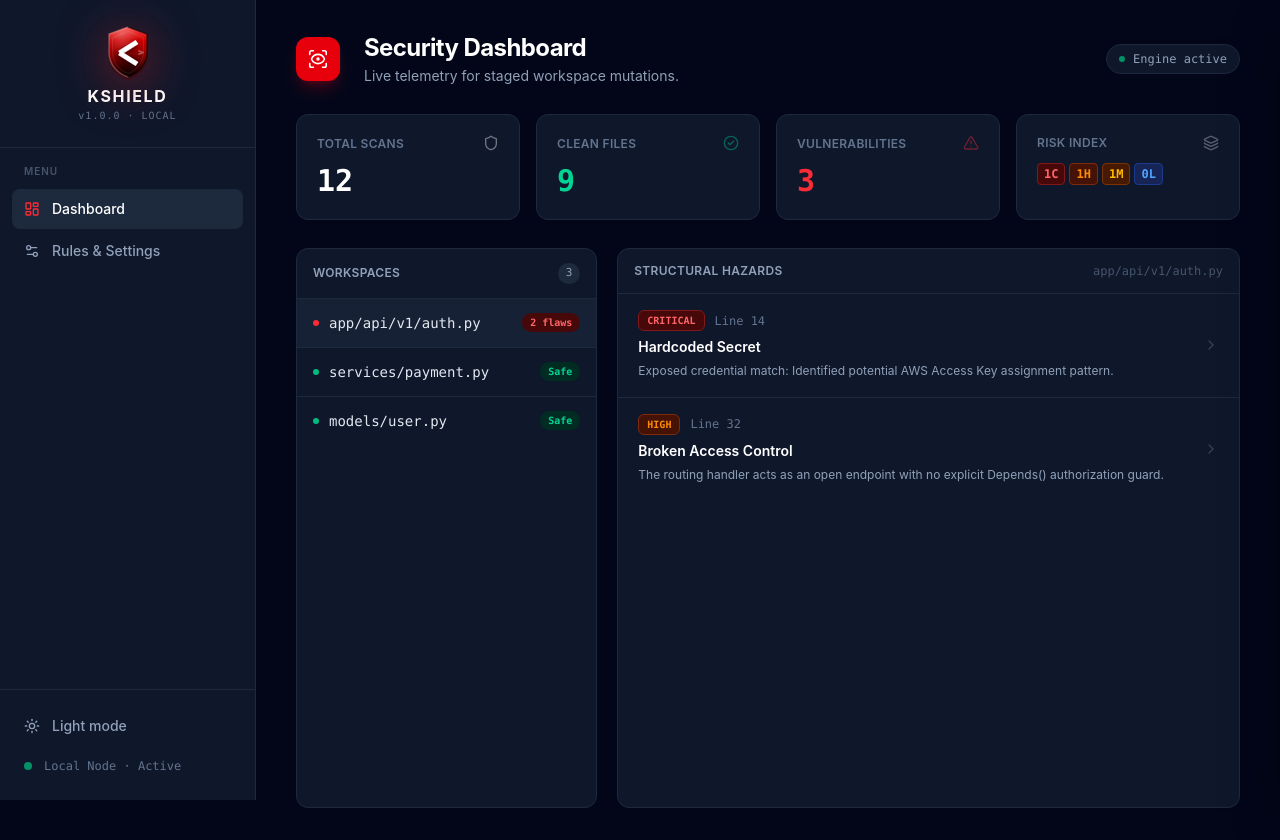
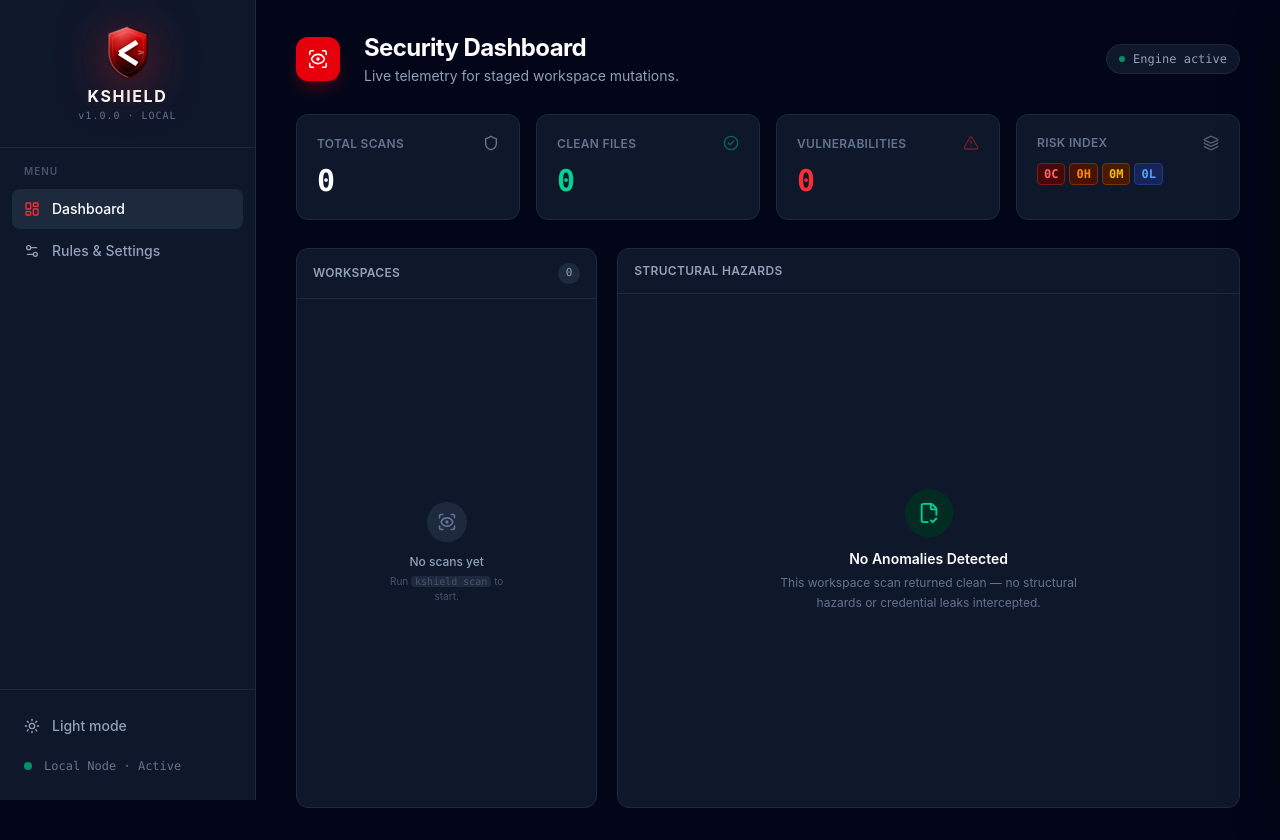
Before and after one commit to YTT-Global/kshield, a React (Vite) app in the folder frontend/: page / in a window 1280 px wide. Built offline with nearby package versions, Linux system fonts and the light colour scheme.

Commit message:
ui: remove mock data from dashboard and add empty state

```diff
--- a/frontend/src/components/Dashboard.tsx
+++ b/frontend/src/components/Dashboard.tsx
@@ -32,42 +32,15 @@ function DiffViewer({ diff }: { diff: string }) {
 
 export const Dashboard: React.FC = () => {
   const [telemetry] = useState<GlobalTelemetry>({
-    totalScans: 12,
-    cleanFiles: 9,
-    openVulnerabilities: 3,
-    breakdown: { critical: 1, high: 1, medium: 1, low: 0 },
+    totalScans: 0,
+    cleanFiles: 0,
+    openVulnerabilities: 0,
+    breakdown: { critical: 0, high: 0, medium: 0, low: 0 },
   });
 
-  const [scans] = useState<ScanResult[]>([
-    {
-      scan_id: 's1',
-      filename: 'app/api/v1/auth.py',
-      safe: false,
-      vulnerabilities_discovered: 2,
-      anomalies: [
-        {
-          id: 'v1', line: 14, type: 'Hardcoded Secret', severity: 'CRITICAL',
-          description: 'Exposed credential match: Identified potential AWS Access Key assignment pattern.',
-          remediation: {
-            explanation: 'ELI5: The firewall found a plain-text security key hardcoded in the source. Move it into an environment variable so it never touches source control.',
-            patch_diff: '--- a/app/api/v1/auth.py\n+++ b/app/api/v1/auth.py\n@@ -14,1 +14,1 @@\n-AWS_KEY = "AKIAIOSFODNN7EXAMPLE"\n+AWS_KEY = os.getenv("AWS_ACCESS_KEY_ID")',
-          },
-        },
-        {
-          id: 'v2', line: 32, type: 'Broken Access Control', severity: 'HIGH',
-          description: 'The routing handler acts as an open endpoint with no explicit Depends() authorization guard.',
-          remediation: {
-            explanation: 'ELI5: This route is publicly accessible. We wrapped it with an authentication guard so only verified users can call it.',
-            patch_diff: "--- a/app/api/v1/auth.py\n+++ b/app/api/v1/auth.py\n@@ -32,1 +32,2 @@\n+@app.get('/secure-data', dependencies=[Depends(AuthGuard)])\n def get_secure_data():",
-          },
-        },
-      ],
-    },
-    { scan_id: 's2', filename: 'services/payment.py', safe: true,  vulnerabilities_discovered: 0, anomalies: [] },
-    { scan_id: 's3', filename: 'models/user.py',      safe: true,  vulnerabilities_discovered: 0, anomalies: [] },
-  ]);
+  const [scans] = useState<ScanResult[]>([]);
 
-  const [selectedScan, setSelectedScan] = useState<ScanResult | null>(scans[0] || null);
+  const [selectedScan, setSelectedScan] = useState<ScanResult | null>(null);
   const [drawerOpen, setDrawerOpen]       = useState(false);
   const [drawerAnomaly, setDrawerAnomaly] = useState<Anomaly | null>(null);
 
@@ -153,7 +126,8 @@ export const Dashboard: React.FC = () => {
               <span className="text-[11px] font-mono bg-slate-100 dark:bg-slate-800 text-slate-500 dark:text-slate-400 px-2 py-0.5 rounded-full">{scans.length}</span>
             </div>
             <div className="overflow-y-auto flex-1 divide-y divide-slate-100 dark:divide-slate-800">
-              {scans.map(scan => (
+              {scans.length > 0 ? (
+                scans.map(scan => (
                   <button
                     key={scan.scan_id}
                     onClick={() => setSelectedScan(scan)}
@@ -175,7 +149,18 @@ export const Dashboard: React.FC = () => {
                       {scan.safe ? 'Safe' : `${scan.vulnerabilities_discovered} flaws`}
                     </span>
                   </button>
-              ))}
+                ))
+              ) : (
+                <div className="flex flex-col items-center justify-center h-full p-6 text-center">
+                  <div className="w-10 h-10 rounded-full bg-slate-100 dark:bg-slate-800 flex items-center justify-center mb-3">
+                    <ScanEye size={20} className="text-slate-400 dark:text-slate-500" />
+                  </div>
+                  <p className="text-xs font-medium text-slate-500 dark:text-slate-400">No scans yet</p>
+                  <p className="text-[10px] text-slate-400 dark:text-slate-600 mt-1 max-w-[120px]">
+                    Run <code className="bg-slate-100 dark:bg-slate-800 px-1 rounded">kshield scan</code> to start.
+                  </p>
+                </div>
+              )}
             </div>
           </div>
 
```
Lines whose indentation alone changed are shown as unchanged.
